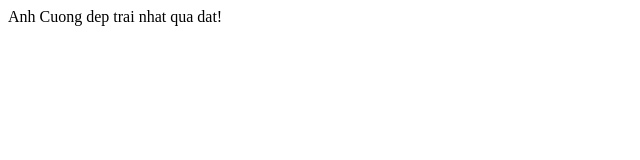
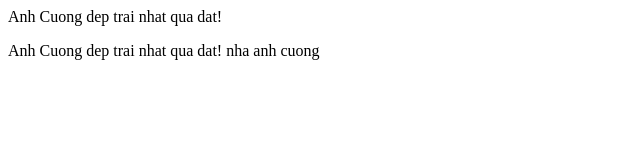
Before and after one commit to bqcuong2479/git-hoc-bui-quoc-cuong, a plain HTML site: page index.html in a window 1280 px wide. Shown: the whole page, without its empty margins (0-640 px from the left). Drawn offline with Linux system fonts and the light colour scheme.

Commit message:
Update index.html
add dep trai

```diff
--- a/index.html
+++ b/index.html
@@ -1 +1,3 @@
 <p>Anh Cuong dep trai nhat qua dat!</p>
+
+<p>Anh Cuong dep trai nhat qua dat! nha anh cuong</p>
```
